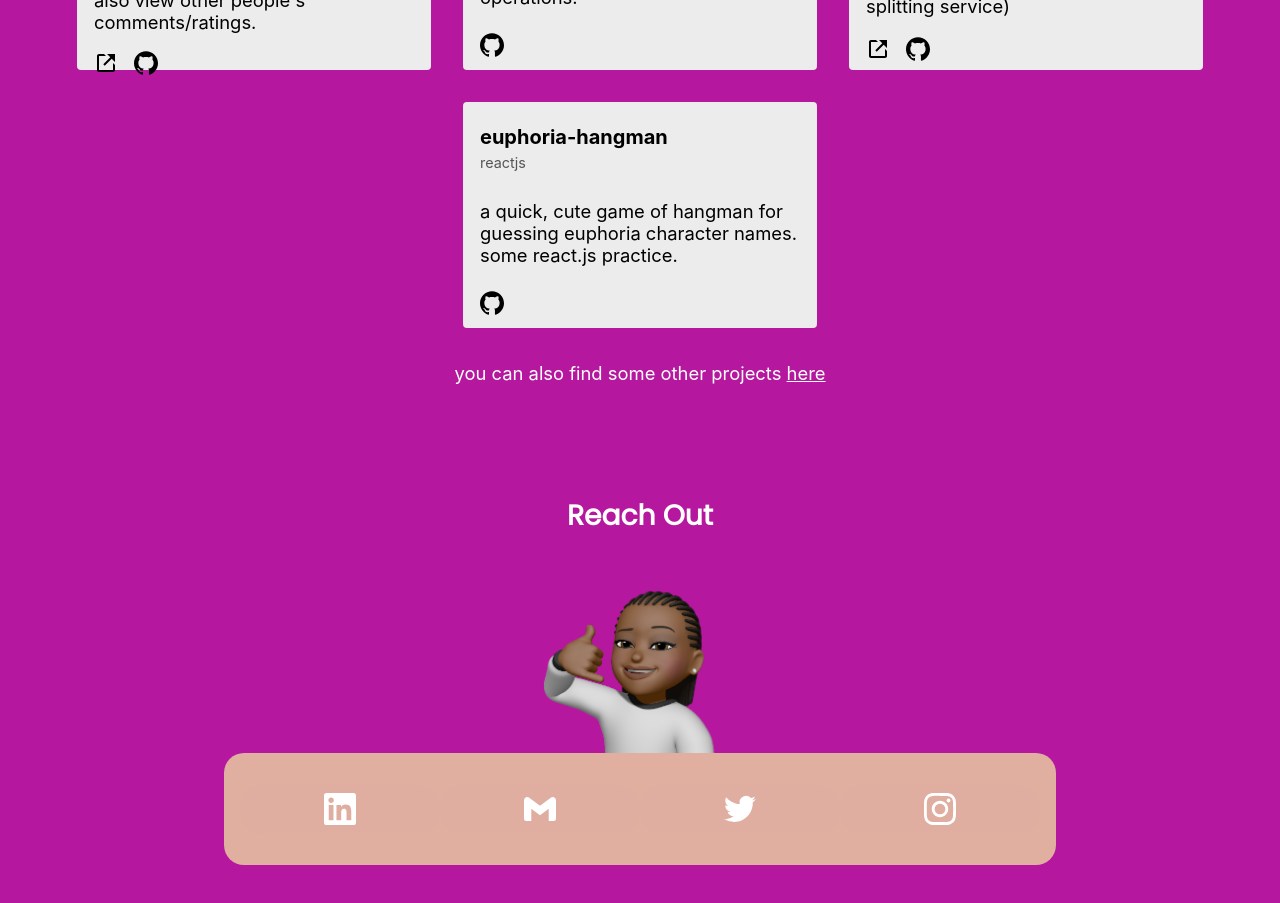
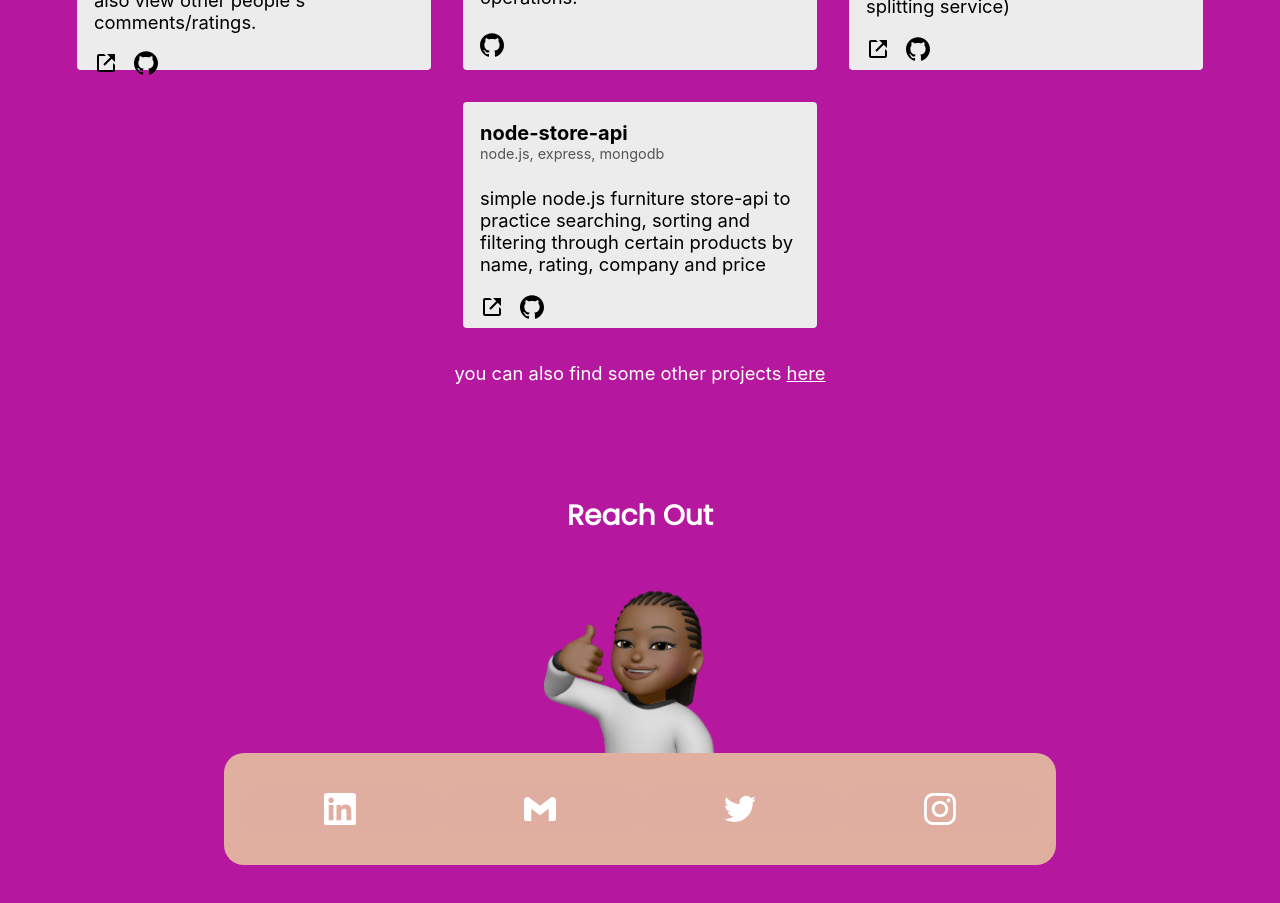
Before and after one commit to tolusolaadeyemi/portfolio-react, a React (Create React App) app: page / in a window 1280 px wide. Shown: the part 1500-2403 px from the top of the page. Built offline with nearby package versions, Linux system fonts and the light colour scheme.

Commit message:
new projects added

```diff
--- a/src/components/Work/Work.jsx
+++ b/src/components/Work/Work.jsx
@@ -69,13 +69,22 @@ const Work = () => {
 				</div>
 
 				<div className="project">
-					<a href="https://github.com/tolusolaadeyemi/euphoria_hangman" target="_blank" rel="noopener noreferrer">
-						euphoria-hangman
+					<a href="https://github.com/tolusolaadeyemi/node-store-api" target="_blank" rel="noopener noreferrer">
+						node-store-api
 					</a>
-					<p className="projectTool">reactjs</p>
-					<p className="projectInfo">a quick, cute game of hangman for guessing euphoria character names. some react.js practice. </p>
+					<p className="projectTool">node.js, express, mongodb</p>
+					<p className="projectInfo">
+					simple node.js furniture store-api to practice searching, sorting and filtering through certain products by name, rating, company and price
+					</p>
 					<div className="projectIcons">
-						<a href="https://github.com/tolusolaadeyemi/euphoria_hangman" target="_blank" rel="noopener noreferrer">
+					<a
+							href="https://tolu-store-api.herokuapp.com/api/v1/products"
+							target="_blank"
+							rel="noopener noreferrer"
+						>
+							<BiLinkExternal />
+						</a>
+						<a href="https://github.com/tolusolaadeyemi/node-store-api" target="_blank" rel="noopener noreferrer">
 							<SiGithub />
 						</a>
 					</div>
```
